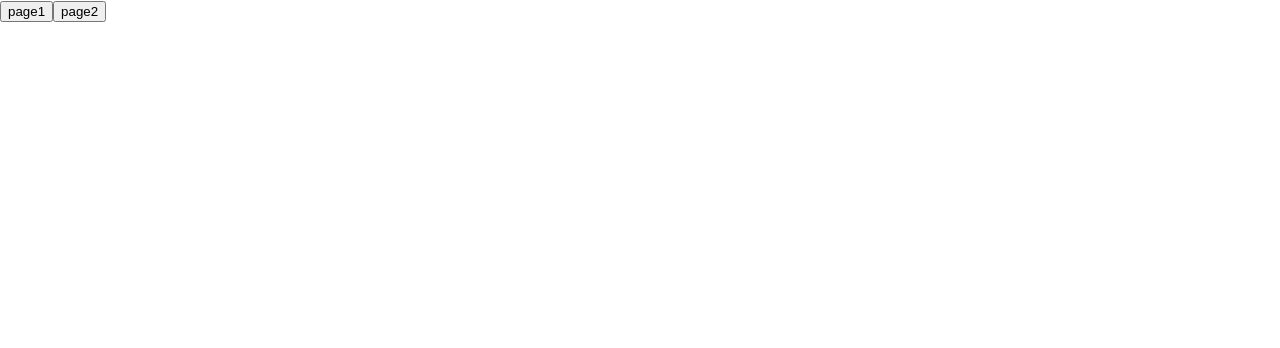
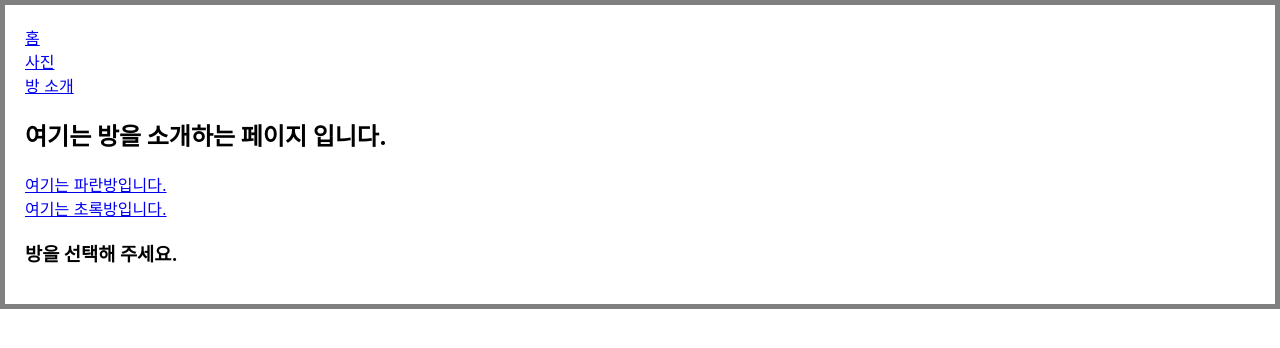
Before and after one commit to dongeun-i/ReactApps, a React (Create React App) app in the folder packages/react-study/: page /rooms in a window 1280 px wide. Shown: the top 348 px of the page. Built offline with nearby package versions, Linux system fonts and the light colour scheme.

Commit message:
route 설정 해보기

```diff
--- a/package.json
+++ b/package.json
@@ -5,7 +5,7 @@
         "packages/*"
     ],
     "devDependencies": {
-        "lerna": "^6.0.3"
+        "lerna": "^3.22.1"
     },
     "dependencies": {
         "@babel/cli": "^7.19.3",
--- a/packages/react-study/package.json
+++ b/packages/react-study/package.json
@@ -9,6 +9,7 @@
     "core-js": "^3.26.1",
     "react": "^18.2.0",
     "react-dom": "^18.2.0",
+    "react-router-dom": "^6.4.4",
     "react-scripts": "5.0.1",
     "web-vitals": "^2.1.4"
   },
@@ -35,5 +36,8 @@
       "last 1 firefox version",
       "last 1 safari version"
     ]
+  },
+  "devDependencies": {
+    "lerna": "^3.22.1"
   }
 }
--- a/packages/react-study/src/App.js
+++ b/packages/react-study/src/App.js
@@ -1,27 +1,29 @@
-import React, { useEffect } from "react";
+import React from "react";
+import { BrowserRouter, Route, Link, Routes } from "react-router-dom";
+import Rooms from "./page/rooms.page";
 
 export default function App() {
-    useEffect(() => {
-        console.log("popstate 명시");
-        window.onpopstate = function (event) {
-            console.log(
-                `location : ${document.location}, state : ${event.state}`
-            );
-        };
-    }, []);
-
     return (
-        <div>
-            <button
-                onClick={() => window.history.pushState("v1", "", "/page1")}
-            >
-                page1
-            </button>
-            <button
-                onClick={() => window.history.pushState("v2", "", "/page2")}
-            >
-                page2
-            </button>
-        </div>
+        <BrowserRouter>
+            <div style={{ padding: 20, border: "5px solid gray" }}>
+                <Link to="/">홈</Link>
+                <br />
+                <Link to="/photo">사진</Link>
+                <br />
+                <Link to="/rooms">방 소개</Link>
+                <br />
+                <Routes>
+                    <Route exact path="/" element={<Home />} />
+                    <Route path="/photo" element={<Photo />} />
+                    <Route path="/rooms/*" element={<Rooms />} />
+                </Routes>
+            </div>
+        </BrowserRouter>
     );
 }
+const Home = ({ match }) => {
+    return <h2>여기는 홈화면 입니다.</h2>;
+};
+const Photo = ({ match }) => {
+    return <h2>여기서 사진을 감상하세요.</h2>;
+};
--- /dev/null
+++ b/packages/react-study/src/page/rooms.page.js
@@ -0,0 +1,27 @@
+import React from "react";
+import { Route, Link, Routes, useParams } from "react-router-dom";
+
+const Rooms = () => {
+    return (
+        <div>
+            <h2>여기는 방을 소개하는 페이지 입니다.</h2>
+            <Link to={`/rooms/blueRoom`}>여기는 파란방입니다.</Link>
+            <br />
+            <Link to={`/rooms/greenRoom`}>여기는 초록방입니다.</Link>
+            <br />
+            <Routes>
+                <Route path={`:roomId`} element={<Room />} />
+                <Route path={"*"} element={<Room />} />
+            </Routes>
+        </div>
+    );
+    function Room() {
+        const { roomId } = useParams();
+        return roomId ? (
+            <h2>{`${roomId}방을 선택하셨습니다.`}</h2>
+        ) : (
+            <h3>방을 선택해 주세요.</h3>
+        );
+    }
+};
+export default Rooms;
```
Also changed, not shown: 1 other file (tests, documents, lock files or other folders).
